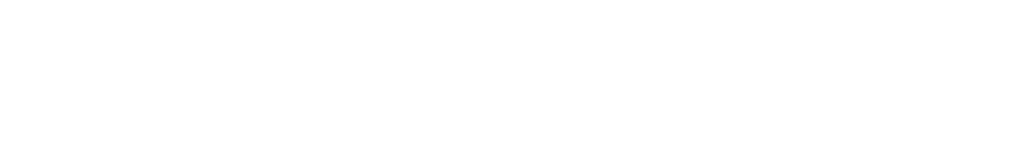
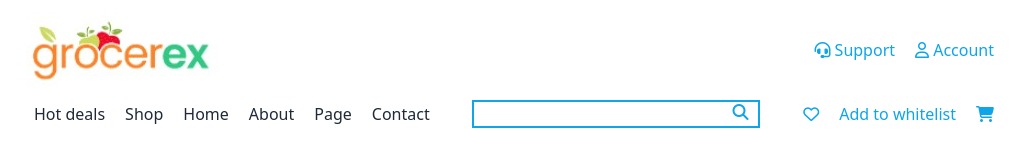
Before and after one commit to atikrahad/first-ecommerce, a plain HTML site: page index.html in a window 1280 px wide. Shown: the whole page, without its empty margins (126-1151 px from the left). Drawn offline with nearby package versions, Linux system fonts and the light colour scheme.

Commit message:
adding header

```diff
--- a/index.html
+++ b/index.html
@@ -1,11 +1,48 @@
 <!DOCTYPE html>
 <html lang="en">
-<head>
-    <meta charset="UTF-8">
-    <meta name="viewport" content="width=device-width, initial-scale=1.0">
+  <head>
+    <meta charset="UTF-8" />
+    <meta name="viewport" content="width=device-width, initial-scale=1.0" />
     <title>My first ecommerce site</title>
-</head>
-<body>
+    <link
+      href="https://cdn.jsdelivr.net/npm/daisyui@3.5.1/dist/full.css"
+      rel="stylesheet"
+      type="text/css"
+    />
+    <script src="https://cdn.tailwindcss.com"></script>
 
-</body>
+    <link rel="stylesheet" href="https://cdnjs.cloudflare.com/ajax/libs/font-awesome/6.4.2/css/all.min.css" integrity="sha512-z3gLpd7yknf1YoNbCzqRKc4qyor8gaKU1qmn+CShxbuBusANI9QpRohGBreCFkKxLhei6S9CQXFEbbKuqLg0DA==" crossorigin="anonymous" referrerpolicy="no-referrer" />
+  </head>
+  <body>
+    <!-- header section start -->
+    <header>
+        <div class="w-[95%] mx-auto lg:w-[75%]">
+            <div class="flex justify-between my-3 items-center">
+                <img src="./image/logo.jpg" class="relative right-6" alt="">
+               <div class="text-sky-500 flex gap-5">
+                <button><i class="fa-solid fa-headset"></i> Support</button>
+                <button> <i class="fa-regular fa-user"></i> Account</button>
+               </div>
+            </div>
+
+            <nav class="flex justify-between items-center">
+                <ul class="flex items-center gap-5">
+                    <li><a href="#">Hot deals</a></li>
+                    <li><a href="#">Shop</a></li>
+                    <li><a href="#">Home</a></li>
+                    <li><a href="#">About</a></li>
+                    <li><a href="#">Page</a></li>
+                    <li><a href="#">Contact</a></li>
+                </ul>
+                <div class="relative">
+                    <input type="text" class="border-2 w-72 relative border-sky-500">
+                    <button class="text-sky-500 absolute right-3"><i class="fa-solid fa-magnifying-glass"></i></button>
+                </div>
+                <div class="flex gap-5 items-center text-sky-500">
+                    <button><i class="fa-regular fa-heart"></i></button><button>Add to whitelist</button><button><i class="fa-solid fa-cart-shopping"></i></button>
+                </div>
+            </nav>
+        </div>
+    </header>
+  </body>
 </html>
```
Also changed, not shown: css/style.css (added), image/logo.jpg (added), js/main.js (added), tailwind.config.js (added).
